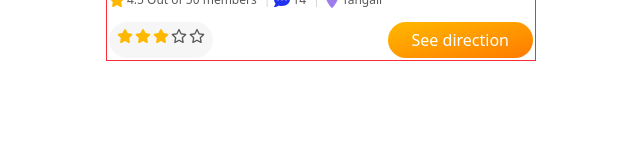
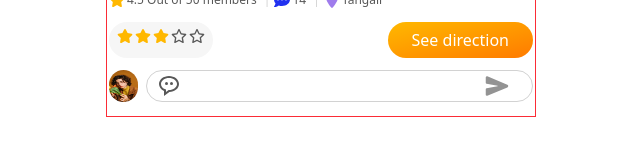
Before and after one commit to MehediHasanMridha/Fooderu_boys, a React (Vite) app: page / in a window 1280 px wide. Shown: the part 371-512 px from the top of the page, without its empty margins (319-959 px from the left). Built offline with nearby package versions, Linux system fonts and the light colour scheme.

Commit message:
comment writting part done

```diff
--- a/src/Home.jsx
+++ b/src/Home.jsx
@@ -1,3 +1,4 @@
+import { BiMessageRoundedDots } from "react-icons/bi";
 import { BsThreeDots } from "react-icons/bs";
 import {
   FaCommentDots,
@@ -6,7 +7,9 @@ import {
   FaStar,
 } from "react-icons/fa6";
 import { GiFlamer } from "react-icons/gi";
+import { IoSend } from "react-icons/io5";
 import foodImage from "./assets/foodItem.png";
+import userProfileImage from "./assets/profile.jpeg";
 import profileImage from "./assets/restaurantProfile.png";
 
 const Home = () => {
@@ -72,6 +75,23 @@ const Home = () => {
           See direction
         </button>
       </div>
+
+      {/* writing comment  */}
+      <div className="flex justify-between gap-2 relative my-3">
+        <img
+          className="w-8 h-8 object-center rounded-full "
+          src={userProfileImage}
+          alt=""
+        />
+        <BiMessageRoundedDots className="text-2xl text-[#585858] absolute left-12 top-1 " />
+        <input
+          type="text"
+          name=""
+          id=""
+          className="rounded-[100px] border w-full border-[#D2D2D2] px-8  "
+        />
+        <IoSend className="text-[#939393] text-2xl absolute right-6 top-1 " />
+      </div>
     </div>
   );
 };
```
Also changed, not shown: src/assets/profile.jpeg (added).
